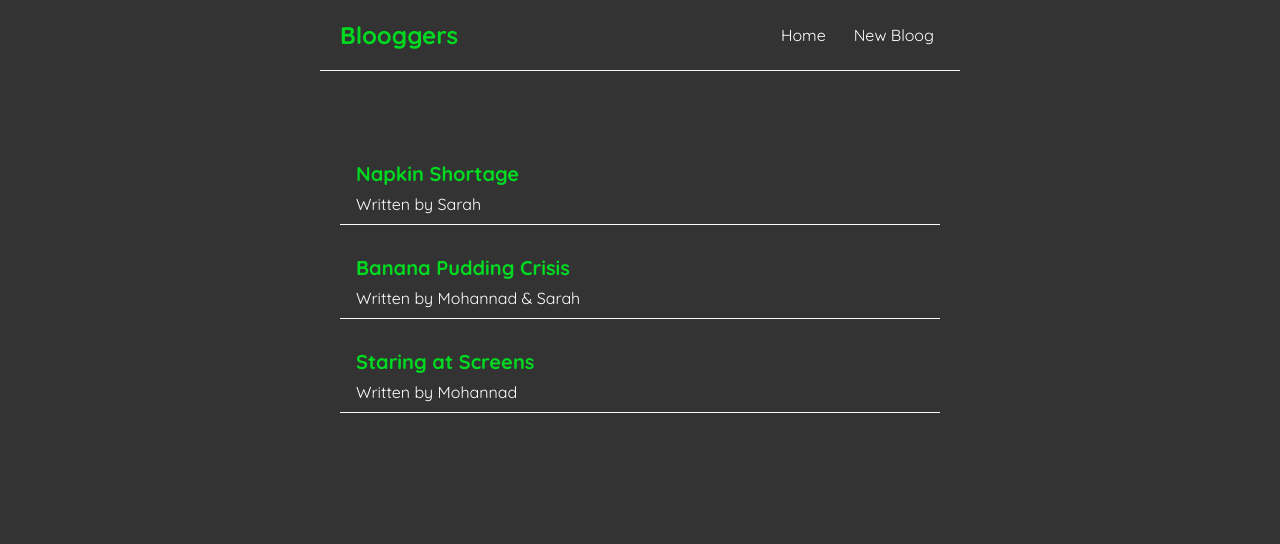
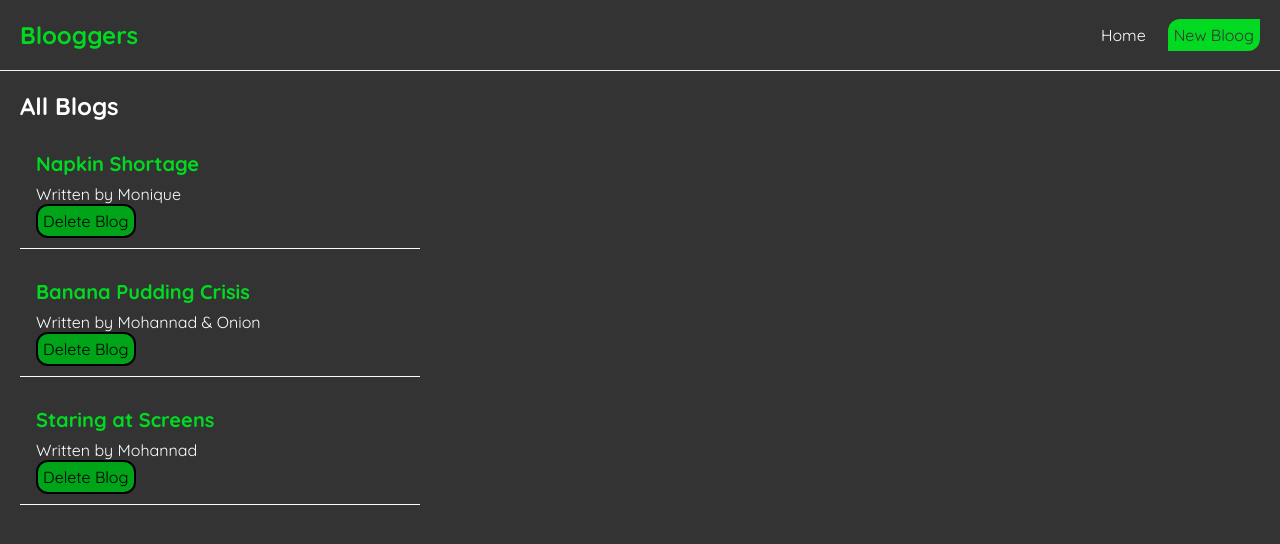
Before and after one commit to MuhannadPwC/react-practice, a React (Create React App) app: page / in a window 1280 px wide. Shown: the top 544 px of the page. Built offline with nearby package versions, Linux system fonts and the light colour scheme; data requests are answered from the project's data file.

Commit message:
added json server

```diff
--- /dev/null
+++ b/data/db.json
@@ -0,0 +1,22 @@
+{
+  "blogs": [
+    {
+      "title": "Napkin Shortage",
+      "body": "lorem ipsum...",
+      "author": "Monique",
+      "id": 1
+    },
+    {
+      "title": "Banana Pudding Crisis",
+      "body": "lorem ipsum...",
+      "author": "Mohannad & Onion",
+      "id": 2
+    },
+    {
+      "title": "Staring at Screens",
+      "body": "No words, no answers, head empty",
+      "author": "Mohannad",
+      "id": 3
+    }
+  ]
+}
--- /dev/null
+++ b/src/BlogList.js
@@ -0,0 +1,19 @@
+const BlogList = ({blogs, title, deleteBlog}) => {
+  /* const blogs = props.blogs;
+  const title = props.title; */
+
+  return (
+    <div className="blog-list">
+      <h2>{title}</h2>
+      {blogs.map((blog) => (
+        <div className="blog-preview" key={blog.id}>
+          <h2>{blog.title}</h2>
+          <p>Written by {blog.author}</p>
+          <button onClick={() => deleteBlog(blog.id)} className="delete">Delete Blog</button>
+        </div>
+      ))}
+    </div>
+   );
+}
+
+export default BlogList;
--- a/src/Home.js
+++ b/src/Home.js
@@ -1,21 +1,27 @@
-import { useState } from "react";
+import { useState, useEffect } from "react";
+import BlogList from "./BlogList";
 
 const Home = () => {
+  const [blogs, setBlogs] = useState([]);
 
-  const [blogs, setBlogs] = useState([
-    {title: "Napkin Shortage", body: "lorem ipsum...", author: "Sarah", id: 1 },
-    {title: "Banana Pudding Crisis", body: "lorem ipsum...", author: "Mohannad & Sarah", id: 2 },
-    {title: "Staring at Screens", body: "No words, no answers, head empty", author: "Mohannad", id: 3 },
-  ])
+  const deleteBlog = (id) => {
+    const newBlogs = blogs.filter((blog) => blog.id !== id);
+    setBlogs(newBlogs);
+  };
+
+  useEffect(() => {
+    fetch('http://localhost:8000/blogs')
+    .then(res => {
+      return res.json();
+    })
+    .then((data) => {
+      setBlogs(data);
+    });
+  }, []);
 
   return (
     <div className="home">
-      {blogs.map((blog) => (
-        <div className="blog-preview" key={blog.id}>
-          <h2>{blog.title}</h2>
-          <p>Written by {blog.author}</p>
-        </div>
-      ))}
+      <BlogList blogs={blogs} title="All Blogs" deleteBlog={deleteBlog} />
     </div>
   );
 };
--- a/src/NavBar.js
+++ b/src/NavBar.js
@@ -4,7 +4,7 @@ const NavBar = () => {
       <h1>Blooggers</h1>
       <div className="links">
         <a href="/">Home</a>
-        <a href="/create">New Bloog</a>
+        <a href="/create" className="btn">New Bloog</a>
       </div>
     </nav>
   );
--- a/src/index.css
+++ b/src/index.css
@@ -15,7 +15,6 @@ body {
   padding: 20px;
   display: flex;
   align-items: center;
-  max-width: 600px;
   margin: 0 auto;
   border-bottom: 1px solid #f2f2f2;
 }
@@ -31,11 +30,19 @@ body {
   padding: 6px;
 }
 .navbar a:hover {
-  color: #01da21;
+  color: #000000;
+}
+.btn {
+  color: #333;
+  background-color: #01da21;
+  border-top-left-radius: 12px;
+  border-bottom-right-radius: 12px;
+}
+.btn:hover {
+  box-shadow: 4px 4px 10px black;
 }
 .content {
-  max-width: 600px;
-  margin: 40px auto;
+  max-width: 400px;
   padding: 20px;
 }
 /* blog previews / list */
@@ -45,10 +52,24 @@ body {
   border-bottom: 1px solid #fafafa;
 }
 .blog-preview:hover {
-  box-shadow: 1px 3px 5px rgba(0, 0, 0, 0.1);
+  box-shadow: 1px 3px 10px rgb(130, 130, 130);
 }
 .blog-preview h2 {
   font-size: 20px;
   color: #01da21;
   margin-bottom: 8px;
 }
+
+.delete {
+  color: #000000;
+  cursor: pointer;
+  padding: 5px;
+  background-color: #00a419;
+  border: 2px solid black;
+  border-radius: 12px;
+  font-size: medium;
+}
+.delete:hover {
+  box-shadow: 4px 4px 10px black;
+  background-color: #01da21;
+}
```
